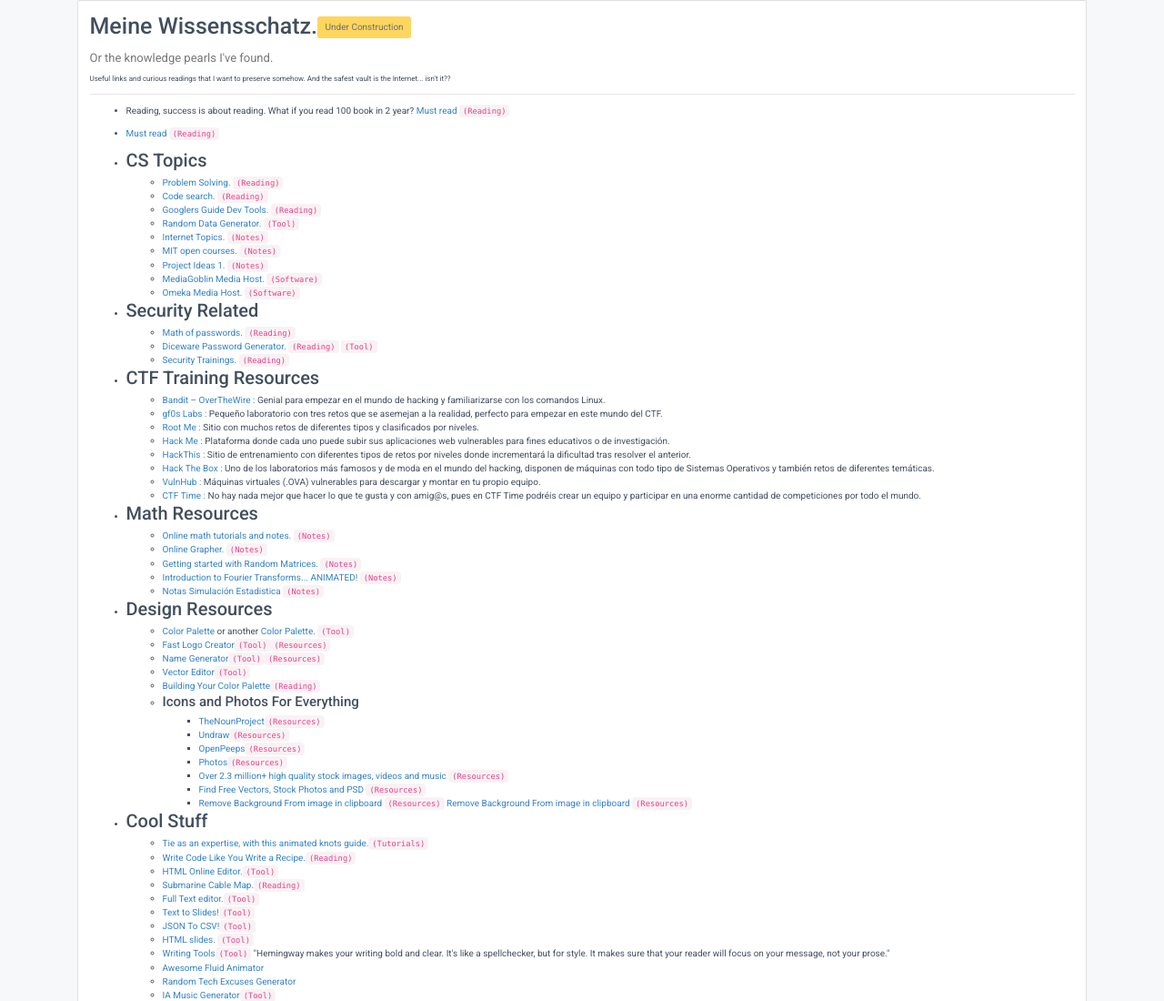
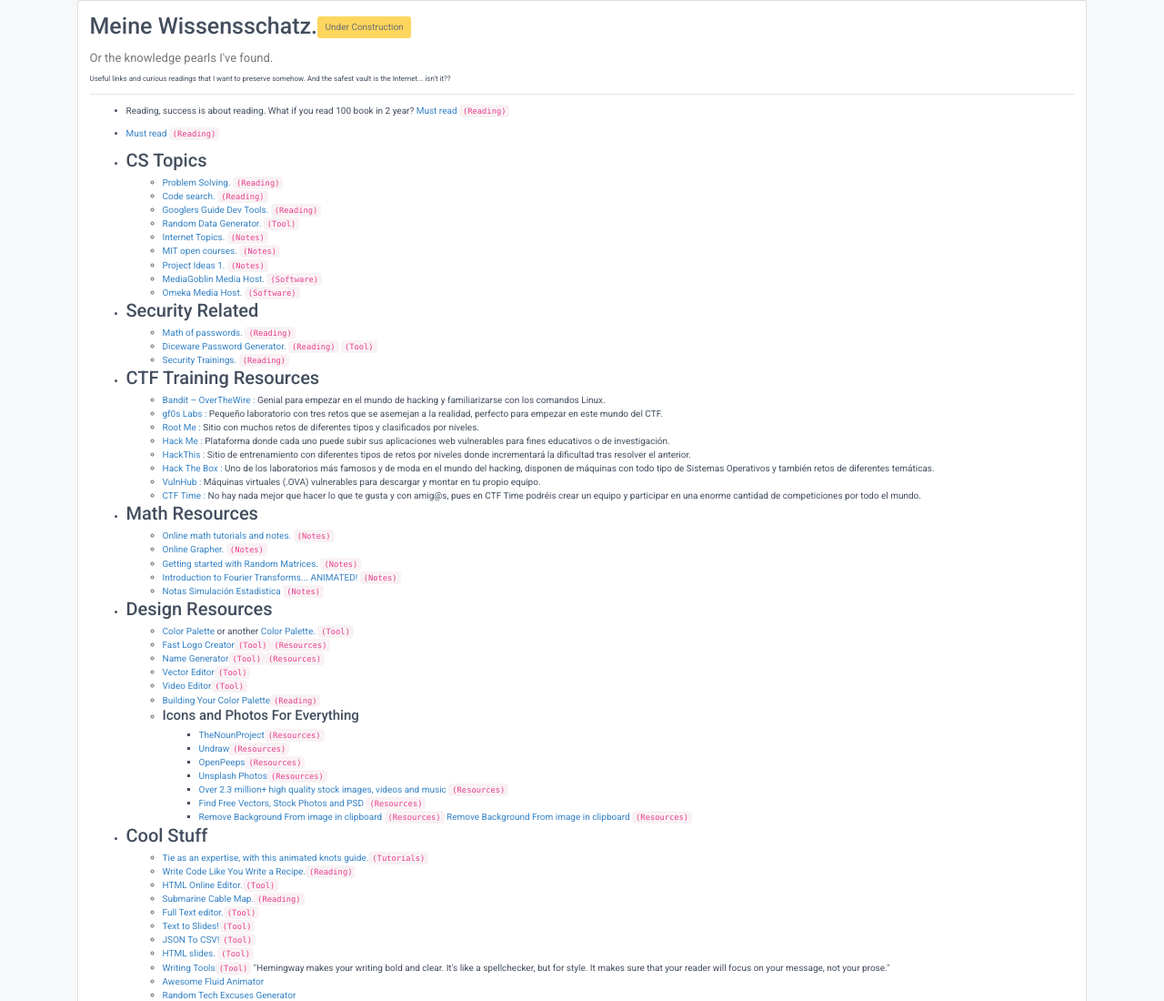
Before and after one commit to UlmoMacias/UlmoMacias.github.io, a plain HTML site: page blog.html in a window 1280 px wide. Shown: the top 1100 px of the page at 91% size. Drawn offline with nearby package versions, Linux system fonts and the light colour scheme; a script that the page names is missing.

Commit message:
blog update

```diff
--- a/blog.html
+++ b/blog.html
@@ -163,6 +163,9 @@
                                     <a href="https://vectr.com">Vector Editor</a><code>(Tool)</code>
                                 </li>
                                 <li>
+                                    <a href="https://app.runwayml.com/video-tools/projects">Video Editor</a><code>(Tool)</code>
+                                </li>
+                                <li>
                                     <a href="https://refactoringui.com/previews/building-your-color-palette/">Building Your Color Palette</a><code>(Reading)</code>
                                 </li>
                                 <li>
@@ -178,7 +181,7 @@
                                             <a href="https://www.openpeeps.com">OpenPeeps</a><code>(Resources)</code>
                                         </li>
                                         <li>
-                                            <a href="https://unsplash.com"> Photos</a><code>(Resources)</code>
+                                            <a href="https://unsplash.com"> Unsplash Photos</a><code>(Resources)</code>
                                         </li>
                                         <li>
                                             <a href="https://pixabay.com"> Over 2.3 million+ high quality stock images, videos and music </a><code>(Resources)</code>
```
